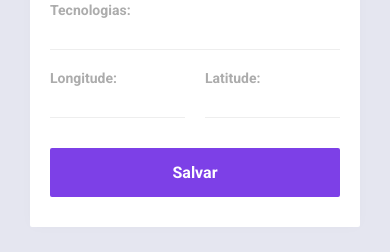
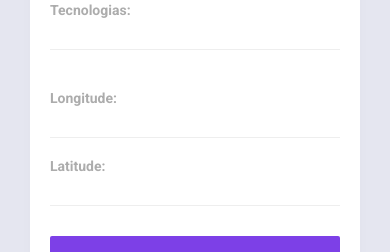
Before and after one commit to LeonardoSSev/omnistack_10_frontend, a React (Create React App) app: page / in a window 390 px wide. Shown: the part 210-462 px from the top of the page. Built offline with nearby package versions, Linux system fonts and the light colour scheme; no server answers.

Commit message:
feat(styles): aplica responsividade no formulário

```diff
--- a/src/components/DevForm/styles.css
+++ b/src/components/DevForm/styles.css
@@ -50,3 +50,14 @@ form button[type=submit] {
 form button[type=submit]:hover {
   background: #6931ca;
 }
+
+@media(max-width: 650px) {
+  form .input-group {
+    gap: 0;
+    grid-template-columns: 1fr;
+  }
+
+  form .input-group .input-block {
+    margin-top: 20px;
+  }
+}
```
